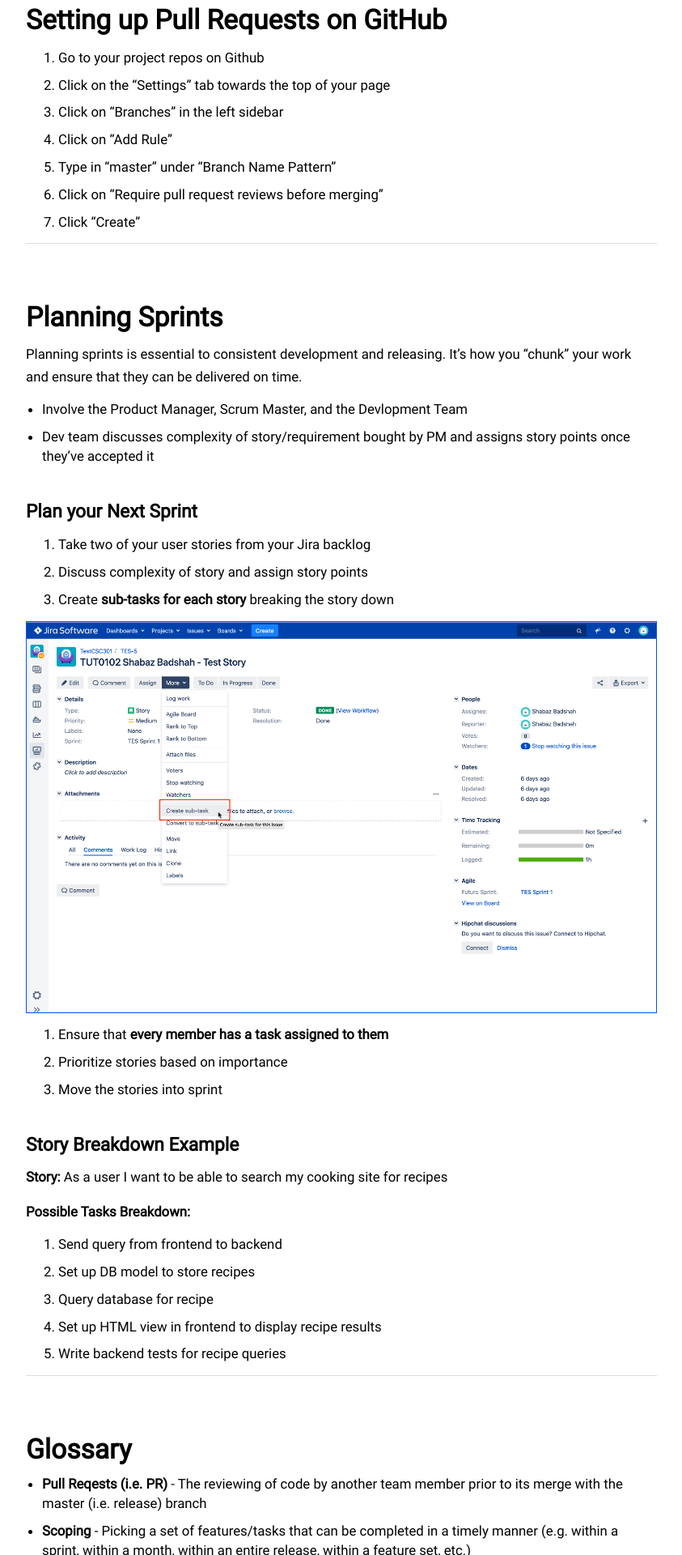
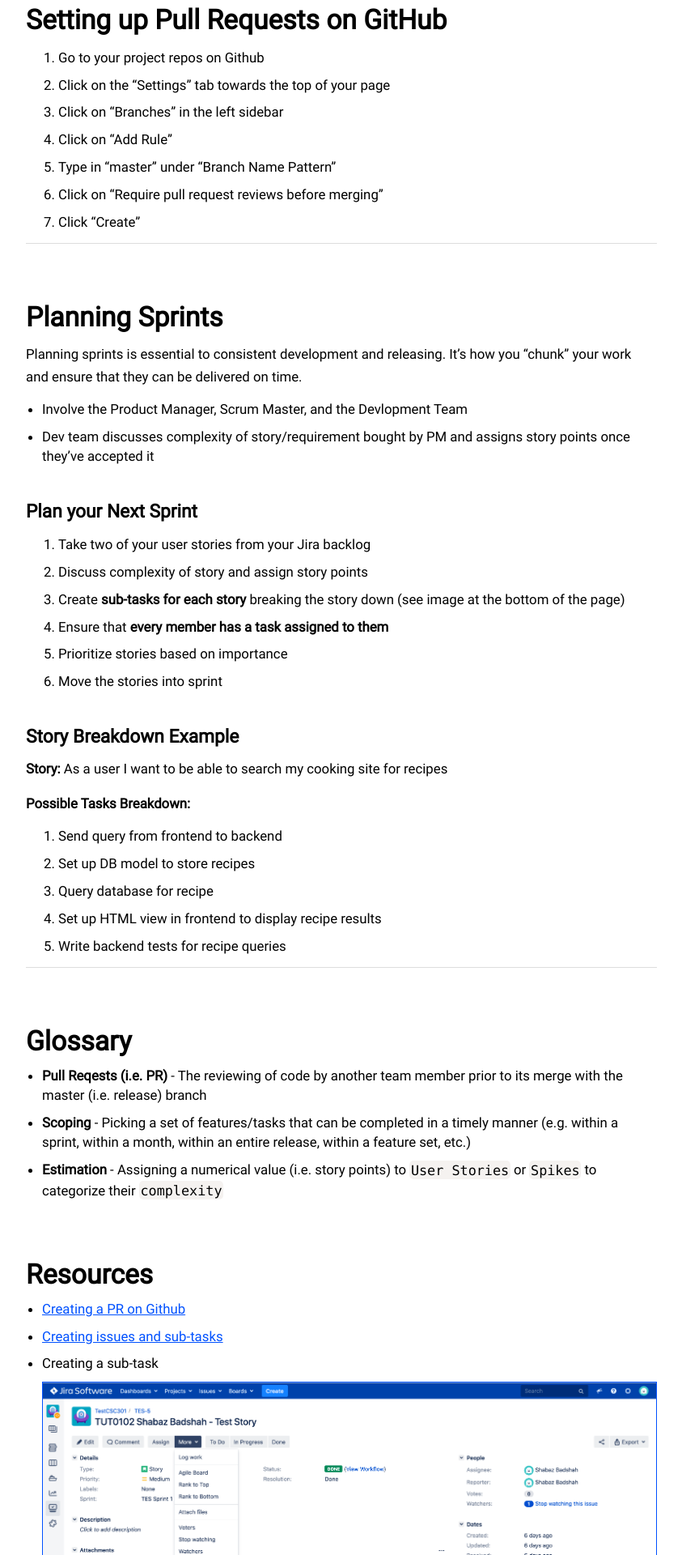
Before and after one commit to ShabazBadshah/shabazbadshah.com, a Jekyll site: the page built from _posts/301-notes/2020-01-30-tut03.md, in a window 1280 px wide. Shown: the part 3080-5000 px from the top of the page at 81% size, without its empty margins (218-1061 px from the left). Built offline with Jekyll 4.4.1, drawn with Linux system fonts in a browser that asks for light colours.

Commit message:
Moved sub-task image to the bottom of notes

```diff
--- a/_posts/301-notes/2020-01-30-tut03.md
+++ b/_posts/301-notes/2020-01-30-tut03.md
@@ -101,10 +101,7 @@ Planning sprints is essential to consistent development and releasing. It's how
 
 1. Take two of your user stories from your Jira backlog
 2. Discuss complexity of story and assign story points
-3. Create __sub-tasks for each story__ breaking the story down
-
-![Creating a Jira subtask](/assets/notes/301-assets/jira-create-subtask.png)
-
+3. Create __sub-tasks for each story__ breaking the story down (see image at the bottom of the page)
 4. Ensure that __every member has a task assigned to them__
 5. Prioritize stories based on importance
 6. Move the stories into sprint
@@ -133,3 +130,5 @@ __Possible Tasks Breakdown:__
 
 - [Creating a PR on Github](https://help.github.com/en/github/collaborating-with-issues-and-pull-requests/creating-a-pull-request)
 - [Creating issues and sub-tasks](https://confluence.atlassian.com/jirasoftwarecloud/creating-issues-and-sub-tasks-764478439.html)
+- Creating a sub-task
+![Creating a Jira sub-task](/assets/notes/301-assets/jira-create-subtask.png)
```
